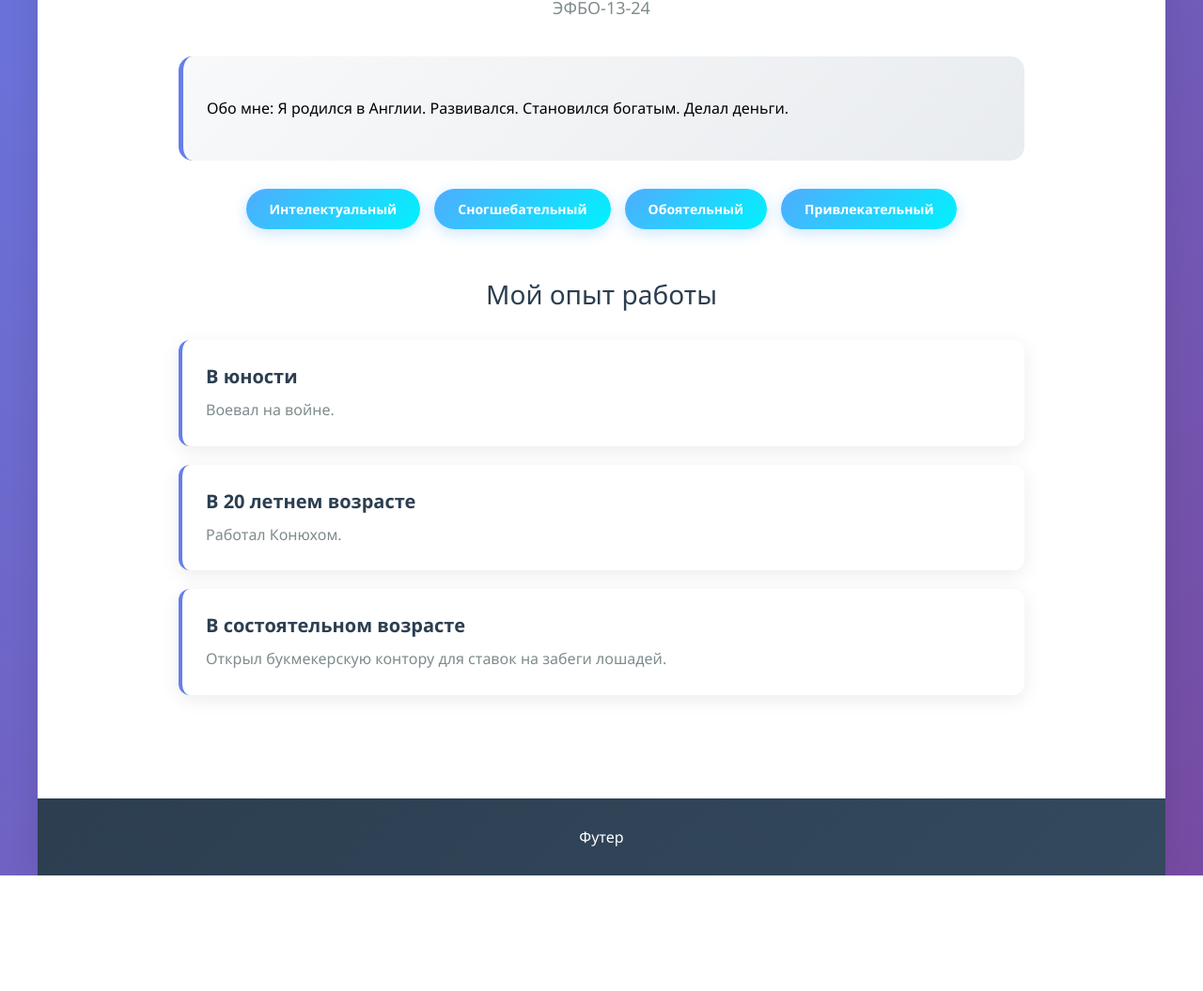
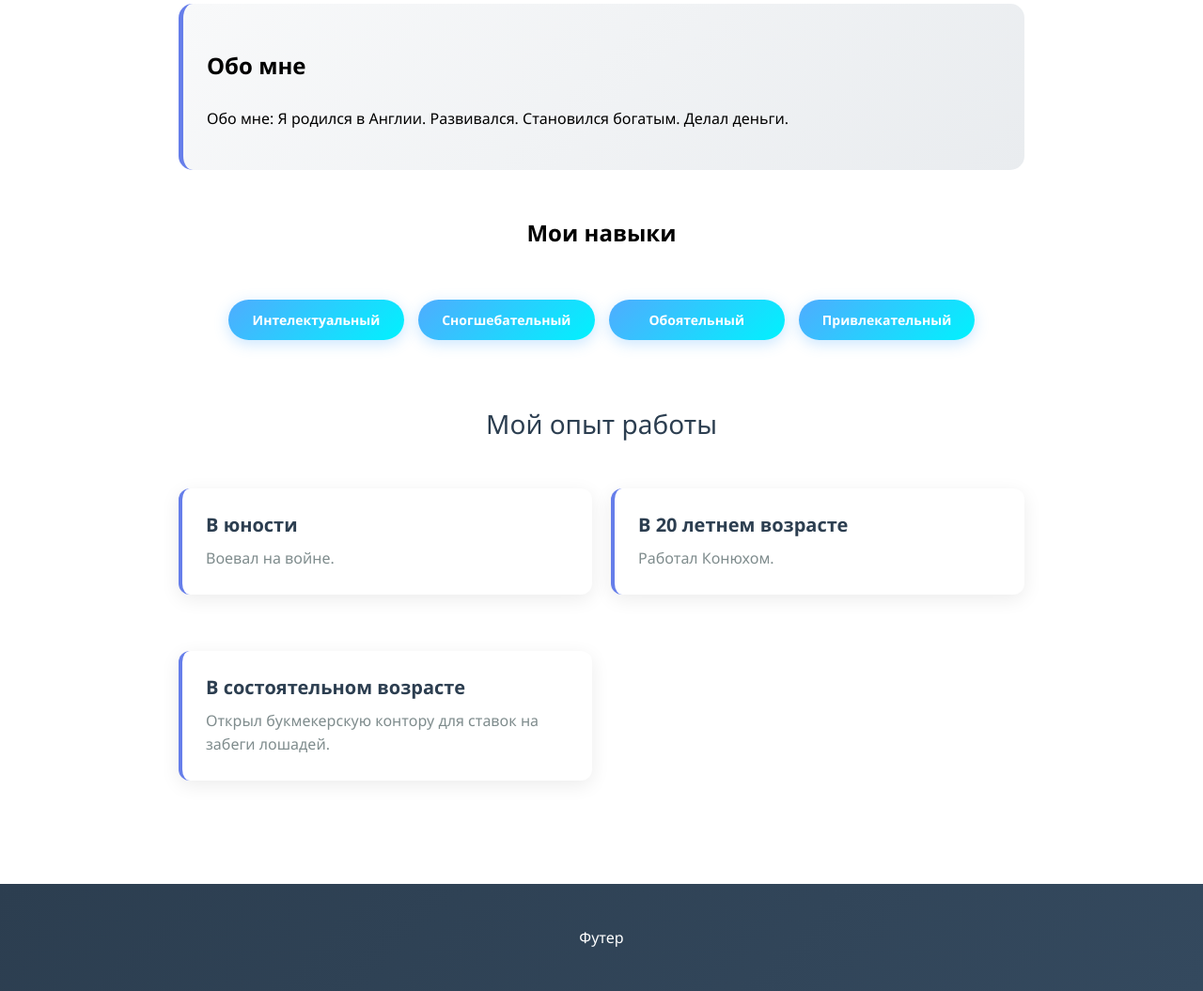
Before and after one commit to glaybyonest/frontend-and-backend-practice, a plain HTML site: page index.html in a window 1280 px wide. Shown: the part 664-1719 px from the top of the page at 94% size. Before the commit the page ends 1596 px from the top, so only its background shows below. Drawn offline with Linux system fonts and the light colour scheme.

Commit message:
Добавлены семантические теги, основы навигации. Flex и Grid.

```diff
--- a/index.html
+++ b/index.html
@@ -8,8 +8,8 @@
     </head>
     <body>
         <div class="page-container">
-            <div class="header">Хэдер</div>
-            <div class="nav">
+            <header class="header">Хэдер</header>
+            <nav class="nav">
                 <ul class="nav-list">
                     <li class="nav-item"><a class="nav-link" href="index.html">Главная</a></li>
                     <li class="nav-item"><a class="nav-link" href="pages/news.html">Новости</a></li>
@@ -17,40 +17,49 @@
                     <li class="nav-item"><a class="nav-link" href="pages/goods.html">Товары</a></li>
                     <li class="nav-item"><a class="nav-link" href="pages/contacts.html">Контакты</a></li>
                 </ul>
-            </div>
-            <div class="content">
-                <div class="profile-header">
+            </nav>
+            <main class="content">
+                <article class="profile-header">
                     <h1 class="profile-title">Информация об авторе</h1>
                     <img class="profile-photo" src="images/tomasshelby.jpg" alt="Фото автора">
                     <h2 class="profile-name">Сецков Даниил Александрович</h2>
                     <p class="profile-group">ЭФБО-13-24</p>
-                </div>
-                <div class="about-me">
+                </article>
+                <section class="about-me">
+                    <h2>Обо мне</h2>
                     <p>Обо мне: Я родился в Англии. Развивался. Становился богатым. Делал деньги.</p>
-                </div>
-                <div class="skills-container">
+                </section>
+                <section class="skills-container">
+                    <h2>Мои навыки</h2>
+                    <div class="skills-grid">
                         <div class="skill-tag">Интелектуальный</div>
                         <div class="skill-tag">Сногшебательный</div>
                         <div class="skill-tag">Обоятельный</div>
                         <div class="skill-tag">Привлекательный</div>
                     </div>
-                <div class="experience-section">
+                </section>
+                <section class="experience-section">
                     <h2 class="section-title">Мой опыт работы</h2>
-                    <div class="experience-card">
+                    <div class="experience-grid">
+                        <article class="experience-card">
                             <h3 class="experience-title">В юности</h3>
                             <p class="experience-desc">Воевал на войне.</p>
-                    </div>
-                    <div class="experience-card">
+                        </article>
+                        <article class="experience-card">
                             <h3 class="experience-title">В 20 летнем возрасте</h3>
                             <p class="experience-desc">Работал Конюхом.</p>
-                    </div>
-                    <div class="experience-card">
+                        </article>
+                        <article class="experience-card">
                             <h3 class="experience-title">В состоятельном возрасте</h3>
                             <p class="experience-desc">Открыл букмекерскую контору для ставок на забеги лошадей.</p>
+                        </article>
                     </div>
-                </div>
-            </div>
-            <div class="footer">Футер</div>
+                </section>
+            </main>
+
+            <footer class="footer">
+                <p>Футер</p>
+            </footer>
         </div>
     </body>
 </html>
--- a/style/style.css
+++ b/style/style.css
@@ -9,11 +9,18 @@ body {
 
 
 .page-container {
-    max-width: 1200px;
+    max-width: 1400px;
     margin: 0 auto;
     background: white;
     min-height: 100vh;
     box-shadow: 0 0 30px rgba(0,0,0,0.1);
+    display: grid;
+    grid-template-rows: auto auto 1fr auto;
+    grid-template-areas:
+            "header"
+            "nav"
+            "main"
+            "footer";
 }
 
 .header {
@@ -24,11 +31,13 @@ body {
     font-size: 28px;
     font-weight: 300;
     letter-spacing: 2px;
+    grid-area: nav;
 }
 
 .nav {
     background: #2c3e50;
     padding: 20px 0;
+    grid-area: nav;
 }
 
 .nav-list {
@@ -59,10 +68,11 @@ body {
 }
 
 
-.content {
+main.content {
     padding: 40px;
     max-width: 900px;
     margin: 0 auto;
+    grid-area: main;
 }
 
 
@@ -111,6 +121,14 @@ body {
     line-height: 1.8;
 }
 
+.skills-grid {
+    display: grid;
+    grid-template-columns: repeat(auto-fit, minmax(150px, 1fr));
+    gap: 15px;
+    margin: 20px 0;
+    min-width: 500px;
+}
+
 
 .skills-container {
     display: flex;
@@ -129,6 +147,7 @@ body {
     font-size: 14px;
     box-shadow: 0 4px 15px rgba(79, 172, 254, 0.3);
     transition: all 0.3s ease;
+    text-align: center;
 }
 
 .skill-tag:hover {
@@ -146,6 +165,13 @@ body {
     text-align: center;
     margin-bottom: 30px;
     font-weight: 300;
+}
+
+
+.experience-grid {
+    display: grid;
+    grid-template-columns: repeat(auto-fit, minmax(300px, 1fr));
+    gap: 20px;
 }
 
 .experience-card {
@@ -193,9 +219,8 @@ body {
 }
 
 .news-container {
-    display: flex;
-    flex-direction: column;
-    gap: 30px;
+    display: grid;
+    gap: 25px;
 }
 
 .news-card {
@@ -227,6 +252,14 @@ body {
 .news-text {
     line-height: 1.6;
     color: #34495e;
+}
+
+
+.goods-grid {
+    display: grid;
+    grid-template-columns: repeat(auto-fit, minmax(280px, 1fr));
+    gap: 30px;
+    margin-top: 30px;
 }
 
 .goods-container {
@@ -306,3 +339,31 @@ body {
     transform: translateY(-3px);
     box-shadow: 0 6px 20px rgba(102, 126, 234, 0.4);
 }
+
+.footer{
+    background: linear-gradient(135deg, #2c3e50 0%, #34495e 100%);
+    color: white;
+    text-align: center;
+    padding: 30px;
+    margin-top: 50px;
+    grid-area: footer;
+}
+@media (max-width: 768px) {
+    .nav-list {
+        flex-direction: column;
+        gap: 10px;
+    }
+
+    .skills-grid {
+        grid-template-columns: 1fr;
+        min-width: 100px;
+    }
+
+    .experience-grid {
+        grid-template-columns: 1fr;
+    }
+
+    main.content {
+        padding: 20px;
+    }
+}
```
Also changed, not shown: pages/contacts.html (+15 -12 lines), pages/goods.html (+17 -14 lines), pages/news.html (+17 -14 lines), pages/practice.html (+9 -6 lines). Lines whose indentation alone changed are shown as unchanged.
